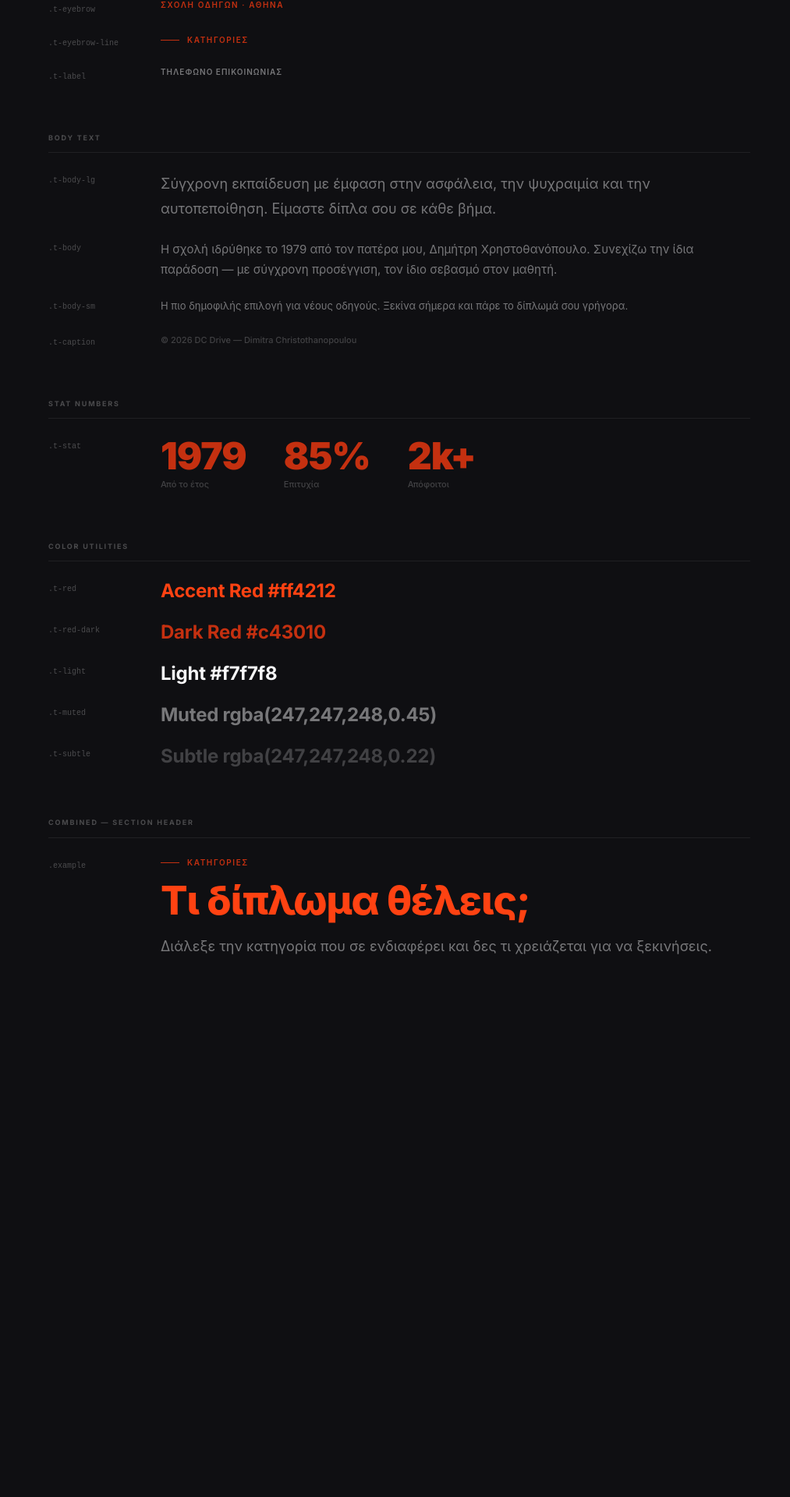
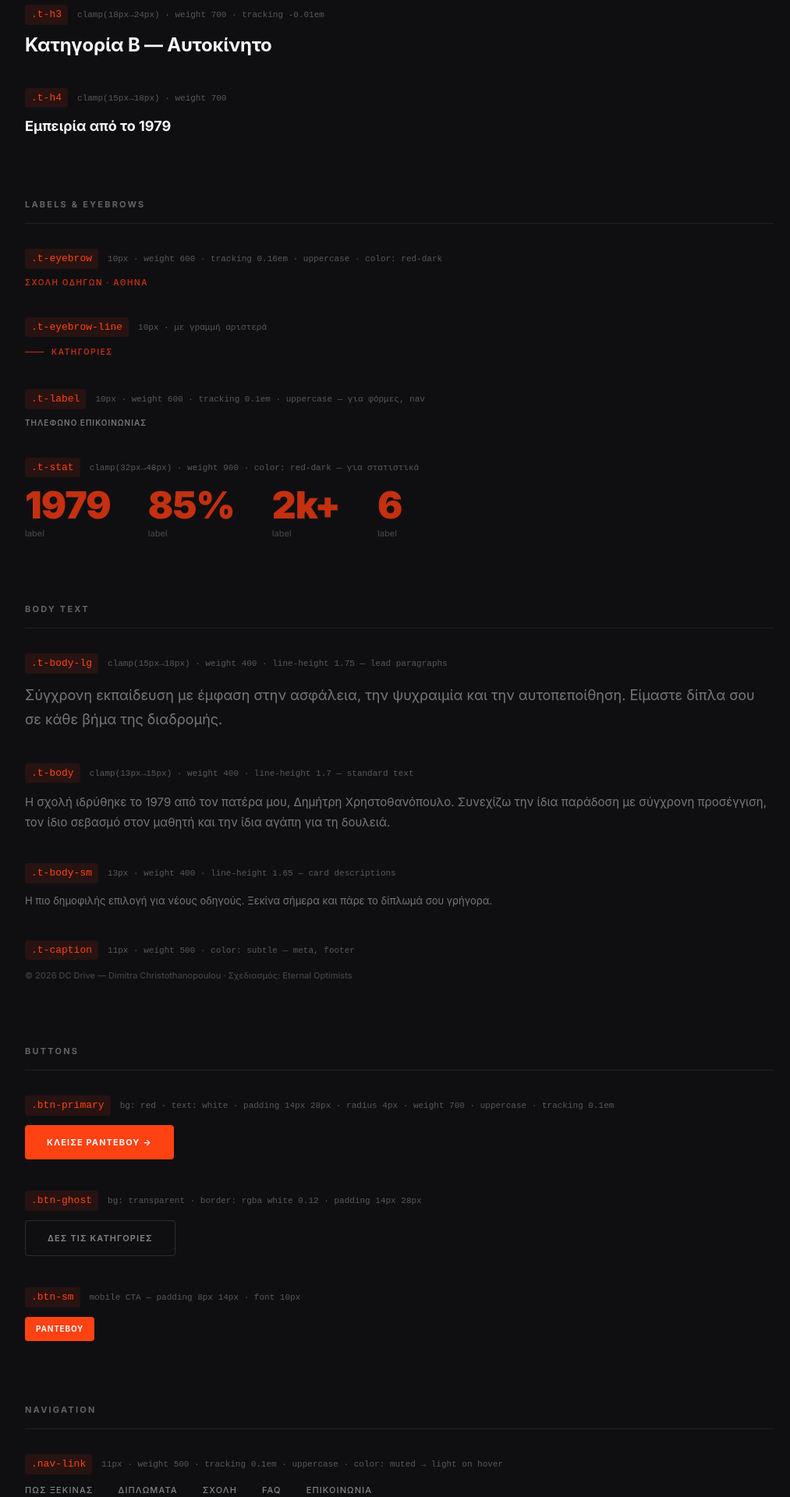
Before and after one commit to bmanologlou/dc26-next, a Next.js app: page /typography in a window 1280 px wide. Shown: the part 877-2797 px from the top of the page at 78% size, without its empty margins (128-1141 px from the left). Before the commit the page ends 2267 px from the top, so only its background shows below. Built offline with nearby package versions, Linux system fonts and the light colour scheme.

Commit message:
Typography page: complete with all elements — headings, body, buttons, nav, form, footer

```diff
--- a/app/typography/page.tsx
+++ b/app/typography/page.tsx
@@ -1,129 +1,263 @@
 export const metadata = { title: 'Typography — DC Drive' }
 
 const Section = ({ title, children }: { title: string, children: React.ReactNode }) => (
-  <div style={{ marginBottom: '64px' }}>
+  <div style={{ marginBottom: '80px' }}>
     <div style={{
-      fontSize: '9px', fontWeight: 700, letterSpacing: '0.2em',
-      textTransform: 'uppercase', color: 'rgba(255,255,255,0.25)',
-      marginBottom: '24px', paddingBottom: '12px',
+      fontSize: '11px', fontWeight: 700, letterSpacing: '0.2em',
+      textTransform: 'uppercase', color: 'rgba(255,255,255,0.35)',
+      marginBottom: '32px', paddingBottom: '16px',
       borderBottom: '1px solid rgba(255,255,255,0.07)',
     }}>
       {title}
     </div>
-    <div style={{ display: 'flex', flexDirection: 'column', gap: '24px' }}>
+    <div style={{ display: 'flex', flexDirection: 'column', gap: '40px' }}>
       {children}
     </div>
   </div>
 )
 
-const Row = ({ label, children }: { label: string, children: React.ReactNode }) => (
-  <div style={{ display: 'grid', gridTemplateColumns: '120px 1fr', gap: '24px', alignItems: 'start' }}>
-    <div style={{ fontSize: '10px', color: 'rgba(255,255,255,0.25)', fontFamily: 'monospace', paddingTop: '4px' }}>
-      .{label}
+const Row = ({ label, spec, children }: { label: string, spec?: string, children: React.ReactNode }) => (
+  <div>
+    <div style={{ display: 'flex', gap: '12px', alignItems: 'baseline', marginBottom: '12px' }}>
+      <code style={{
+        fontSize: '13px', fontFamily: 'monospace',
+        color: '#ff4212', background: 'rgba(255,66,18,0.1)',
+        padding: '3px 8px', borderRadius: '4px',
+      }}>
+        .{label}
+      </code>
+      {spec && (
+        <span style={{ fontSize: '11px', color: 'rgba(255,255,255,0.3)', fontFamily: 'monospace' }}>
+          {spec}
+        </span>
+      )}
     </div>
-    <div>{children}</div>
+    <div style={{ paddingLeft: '0' }}>{children}</div>
   </div>
 )
+
+const RED_FILTER = 'brightness(0) saturate(100%) invert(31%) sepia(98%) saturate(1234%) hue-rotate(353deg) brightness(95%) contrast(110%)'
 
 export default function Typography() {
   return (
     <main style={{ background: '#0f0f12', minHeight: '100vh', padding: 'clamp(48px, 8vw, 96px) clamp(24px, 5vw, 80px)' }}>
-      <div style={{ maxWidth: '900px', margin: '0 auto' }}>
+      <div style={{ maxWidth: '960px', margin: '0 auto' }}>
 
-        <div style={{ marginBottom: '80px' }}>
-          <div style={{ fontSize: '10px', color: 'rgba(255,255,255,0.3)', letterSpacing: '0.16em', textTransform: 'uppercase', marginBottom: '8px' }}>
-            DC Drive — Typography System
-          </div>
-          <div style={{ fontSize: '13px', color: 'rgba(255,255,255,0.35)', lineHeight: 1.6 }}>
-            Όλα τα typographic elements του site. Αλλαγές στο <code style={{ background: 'rgba(255,255,255,0.08)', padding: '2px 6px', borderRadius: '3px', fontSize: '11px' }}>globals.css</code> εφαρμόζονται παντού αυτόματα.
+        {/* Header */}
+        <div style={{ marginBottom: '80px', paddingBottom: '40px', borderBottom: '1px solid rgba(255,255,255,0.07)' }}>
+          <img src="/assets/dc-logotype.svg" alt="DC Drive" style={{ height: '40px', filter: RED_FILTER, marginBottom: '24px', display: 'block' }} />
+          <div style={{ fontSize: '22px', fontWeight: 700, color: '#f7f7f8', marginBottom: '8px' }}>Typography System</div>
+          <div style={{ fontSize: '14px', color: 'rgba(255,255,255,0.4)', lineHeight: 1.6 }}>
+            Όλα τα typographic elements του site. Αλλαγές στο{' '}
+            <code style={{ background: 'rgba(255,255,255,0.08)', padding: '2px 6px', borderRadius: '3px' }}>globals.css</code>
+            {' '}εφαρμόζονται παντού αυτόματα.
           </div>
         </div>
 
-        {/* Headings */}
+        {/* HEADINGS */}
         <Section title="Headings">
-          <Row label="t-display">
+          <Row label="t-display" spec="clamp(48px→104px) · weight 900 · tracking -0.03em">
             <p className="t-display" style={{ margin: 0 }}>Μάθε να οδηγείς.</p>
           </Row>
-          <Row label="t-h1">
+          <Row label="t-h1" spec="clamp(40px→80px) · weight 900 · tracking -0.025em">
             <p className="t-h1" style={{ margin: 0 }}>Μάθε να οδηγείς.</p>
           </Row>
-          <Row label="t-h2">
+          <Row label="t-h2" spec="clamp(28px→52px) · weight 800 · tracking -0.02em · color: red">
             <p className="t-h2" style={{ margin: 0 }}>Τι δίπλωμα θέλεις;</p>
           </Row>
-          <Row label="t-h3">
+          <Row label="t-h3" spec="clamp(18px→24px) · weight 700 · tracking -0.01em">
             <p className="t-h3" style={{ margin: 0 }}>Κατηγορία Β — Αυτοκίνητο</p>
           </Row>
-          <Row label="t-h4">
+          <Row label="t-h4" spec="clamp(15px→18px) · weight 700">
             <p className="t-h4" style={{ margin: 0 }}>Εμπειρία από το 1979</p>
           </Row>
         </Section>
 
-        {/* Labels */}
+        {/* LABELS */}
         <Section title="Labels & Eyebrows">
-          <Row label="t-eyebrow">
+          <Row label="t-eyebrow" spec="10px · weight 600 · tracking 0.16em · uppercase · color: red-dark">
             <p className="t-eyebrow" style={{ margin: 0 }}>Σχολή Οδηγών · Αθήνα</p>
           </Row>
-          <Row label="t-eyebrow-line">
+          <Row label="t-eyebrow-line" spec="10px · με γραμμή αριστερά">
             <p className="t-eyebrow-line" style={{ margin: 0 }}>Κατηγορίες</p>
           </Row>
-          <Row label="t-label">
+          <Row label="t-label" spec="10px · weight 600 · tracking 0.1em · uppercase — για φόρμες, nav">
             <p className="t-label" style={{ margin: 0 }}>Τηλέφωνο επικοινωνίας</p>
           </Row>
-        </Section>
-
-        {/* Body */}
-        <Section title="Body Text">
-          <Row label="t-body-lg">
-            <p className="t-body-lg" style={{ margin: 0 }}>Σύγχρονη εκπαίδευση με έμφαση στην ασφάλεια, την ψυχραιμία και την αυτοπεποίθηση. Είμαστε δίπλα σου σε κάθε βήμα.</p>
-          </Row>
-          <Row label="t-body">
-            <p className="t-body" style={{ margin: 0 }}>Η σχολή ιδρύθηκε το 1979 από τον πατέρα μου, Δημήτρη Χρηστοθανόπουλο. Συνεχίζω την ίδια παράδοση — με σύγχρονη προσέγγιση, τον ίδιο σεβασμό στον μαθητή.</p>
-          </Row>
-          <Row label="t-body-sm">
-            <p className="t-body-sm" style={{ margin: 0 }}>Η πιο δημοφιλής επιλογή για νέους οδηγούς. Ξεκίνα σήμερα και πάρε το δίπλωμά σου γρήγορα.</p>
-          </Row>
-          <Row label="t-caption">
-            <p className="t-caption" style={{ margin: 0 }}>© 2026 DC Drive — Dimitra Christothanopoulou</p>
-          </Row>
-        </Section>
-
-        {/* Stats */}
-        <Section title="Stat Numbers">
-          <Row label="t-stat">
-            <div style={{ display: 'flex', gap: '48px' }}>
-              <div><p className="t-stat" style={{ margin: 0 }}>1979</p><p className="t-caption" style={{ margin: '4px 0 0' }}>Από το έτος</p></div>
-              <div><p className="t-stat" style={{ margin: 0 }}>85%</p><p className="t-caption" style={{ margin: '4px 0 0' }}>Επιτυχία</p></div>
-              <div><p className="t-stat" style={{ margin: 0 }}>2k+</p><p className="t-caption" style={{ margin: '4px 0 0' }}>Απόφοιτοι</p></div>
+          <Row label="t-stat" spec="clamp(32px→48px) · weight 900 · color: red-dark — για στατιστικά">
+            <div style={{ display: 'flex', gap: '48px', flexWrap: 'wrap' }}>
+              {['1979', '85%', '2k+', '6'].map(n => (
+                <div key={n}>
+                  <p className="t-stat" style={{ margin: 0 }}>{n}</p>
+                  <p className="t-caption" style={{ margin: '4px 0 0' }}>label</p>
+                </div>
+              ))}
             </div>
           </Row>
         </Section>
 
-        {/* Colors */}
-        <Section title="Color Utilities">
-          <Row label="t-red">
-            <p className="t-h3 t-red" style={{ margin: 0 }}>Accent Red #ff4212</p>
+        {/* BODY */}
+        <Section title="Body Text">
+          <Row label="t-body-lg" spec="clamp(15px→18px) · weight 400 · line-height 1.75 — lead paragraphs">
+            <p className="t-body-lg" style={{ margin: 0 }}>Σύγχρονη εκπαίδευση με έμφαση στην ασφάλεια, την ψυχραιμία και την αυτοπεποίθηση. Είμαστε δίπλα σου σε κάθε βήμα της διαδρομής.</p>
           </Row>
-          <Row label="t-red-dark">
-            <p className="t-h3 t-red-dark" style={{ margin: 0 }}>Dark Red #c43010</p>
+          <Row label="t-body" spec="clamp(13px→15px) · weight 400 · line-height 1.7 — standard text">
+            <p className="t-body" style={{ margin: 0 }}>Η σχολή ιδρύθηκε το 1979 από τον πατέρα μου, Δημήτρη Χρηστοθανόπουλο. Συνεχίζω την ίδια παράδοση με σύγχρονη προσέγγιση, τον ίδιο σεβασμό στον μαθητή και την ίδια αγάπη για τη δουλειά.</p>
           </Row>
-          <Row label="t-light">
-            <p className="t-h3 t-light" style={{ margin: 0 }}>Light #f7f7f8</p>
+          <Row label="t-body-sm" spec="13px · weight 400 · line-height 1.65 — card descriptions">
+            <p className="t-body-sm" style={{ margin: 0 }}>Η πιο δημοφιλής επιλογή για νέους οδηγούς. Ξεκίνα σήμερα και πάρε το δίπλωμά σου γρήγορα.</p>
           </Row>
-          <Row label="t-muted">
-            <p className="t-h3 t-muted" style={{ margin: 0 }}>Muted rgba(247,247,248,0.45)</p>
-          </Row>
-          <Row label="t-subtle">
-            <p className="t-h3 t-subtle" style={{ margin: 0 }}>Subtle rgba(247,247,248,0.22)</p>
+          <Row label="t-caption" spec="11px · weight 500 · color: subtle — meta, footer">
+            <p className="t-caption" style={{ margin: 0 }}>© 2026 DC Drive — Dimitra Christothanopoulou · Σχεδιασμός: Eternal Optimists</p>
           </Row>
         </Section>
 
-        {/* Combined example */}
-        <Section title="Combined — Section Header">
+        {/* BUTTONS */}
+        <Section title="Buttons">
+          <Row label="btn-primary" spec="bg: red · text: white · padding 14px 28px · radius 4px · weight 700 · uppercase · tracking 0.1em">
+            <a href="#" style={{
+              display: 'inline-flex', alignItems: 'center', gap: '8px',
+              background: '#ff4212', color: '#f7f7f8',
+              padding: '14px 28px', borderRadius: '4px',
+              fontSize: '11px', fontWeight: 700, letterSpacing: '0.1em',
+              textTransform: 'uppercase', textDecoration: 'none',
+            }}>
+              Κλείσε ραντεβού →
+            </a>
+          </Row>
+          <Row label="btn-ghost" spec="bg: transparent · border: rgba white 0.12 · padding 14px 28px">
+            <a href="#" style={{
+              display: 'inline-flex', alignItems: 'center',
+              background: 'transparent', color: 'rgba(247,247,248,0.5)',
+              padding: '14px 28px', borderRadius: '4px',
+              border: '1.5px solid rgba(255,255,255,0.12)',
+              fontSize: '11px', fontWeight: 600, letterSpacing: '0.1em',
+              textTransform: 'uppercase', textDecoration: 'none',
+            }}>
+              Δες τις κατηγορίες
+            </a>
+          </Row>
+          <Row label="btn-sm" spec="mobile CTA — padding 8px 14px · font 10px">
+            <a href="#" style={{
+              display: 'inline-flex',
+              background: '#ff4212', color: '#f7f7f8',
+              padding: '8px 14px', borderRadius: '4px',
+              fontSize: '10px', fontWeight: 700, letterSpacing: '0.08em',
+              textTransform: 'uppercase', textDecoration: 'none',
+            }}>
+              Ραντεβού
+            </a>
+          </Row>
+        </Section>
+
+        {/* NAV */}
+        <Section title="Navigation">
+          <Row label="nav-link" spec="11px · weight 500 · tracking 0.1em · uppercase · color: muted → light on hover">
+            <div style={{ display: 'flex', gap: '32px', flexWrap: 'wrap' }}>
+              {['Πώς ξεκινάς', 'Διπλώματα', 'Σχολή', 'FAQ', 'Επικοινωνία'].map(l => (
+                <span key={l} style={{ fontSize: '11px', fontWeight: 500, letterSpacing: '0.1em', textTransform: 'uppercase', color: 'rgba(247,247,248,0.5)' }}>{l}</span>
+              ))}
+            </div>
+          </Row>
+          <Row label="nav-mobile-link" spec="clamp(32px→52px) · weight 800 · tracking -0.02em — fullscreen menu">
+            <div style={{ display: 'flex', flexDirection: 'column', gap: '4px' }}>
+              {['Πώς ξεκινάς', 'Διπλώματα'].map(l => (
+                <span key={l} style={{ fontSize: 'clamp(32px, 6vw, 52px)', fontWeight: 800, letterSpacing: '-0.02em', color: '#f7f7f8', lineHeight: 1.15 }}>{l}</span>
+              ))}
+            </div>
+          </Row>
+        </Section>
+
+        {/* FORM */}
+        <Section title="Form Elements">
+          <Row label="form-label" spec="10px · weight 600 · tracking 0.1em · uppercase · color: muted">
+            <div style={{ display: 'flex', flexDirection: 'column', gap: '6px', maxWidth: '400px' }}>
+              <label style={{ fontSize: '10px', fontWeight: 600, letterSpacing: '0.1em', textTransform: 'uppercase', color: 'rgba(247,247,248,0.5)' }}>
+                Τηλέφωνο
+              </label>
+              <input type="text" placeholder="69X XXX XXXX" style={{
+                width: '100%', padding: '12px 16px',
+                background: '#1a1a20', border: '1px solid rgba(255,255,255,0.07)',
+                borderRadius: '4px', color: '#f7f7f8', fontSize: '14px', outline: 'none',
+              }} />
+            </div>
+          </Row>
+          <Row label="form-select" spec="ίδιο με input">
+            <select style={{
+              width: '100%', maxWidth: '400px', padding: '12px 16px',
+              background: '#1a1a20', border: '1px solid rgba(255,255,255,0.07)',
+              borderRadius: '4px', color: '#f7f7f8', fontSize: '14px', outline: 'none',
+            }}>
+              <option>Κατηγορία Β</option>
+              <option>Κατηγορία Α</option>
+            </select>
+          </Row>
+          <Row label="form-textarea" spec="ίδιο με input · min-height 120px">
+            <textarea placeholder="Μήνυμα..." rows={3} style={{
+              width: '100%', maxWidth: '400px', padding: '12px 16px',
+              background: '#1a1a20', border: '1px solid rgba(255,255,255,0.07)',
+              borderRadius: '4px', color: '#f7f7f8', fontSize: '14px', outline: 'none',
+              resize: 'vertical', fontFamily: 'inherit',
+            }} />
+          </Row>
+        </Section>
+
+        {/* FOOTER */}
+        <Section title="Footer">
+          <Row label="footer-heading" spec="10px · weight 600 · tracking 0.12em · uppercase · color: red-dark">
+            <p style={{ fontSize: '10px', fontWeight: 600, letterSpacing: '0.12em', textTransform: 'uppercase', color: '#c43010', margin: 0 }}>
+              Διπλώματα
+            </p>
+          </Row>
+          <Row label="footer-link" spec="13px · weight 400 · color: muted → light on hover">
+            <div style={{ display: 'flex', flexDirection: 'column', gap: '10px' }}>
+              {['Αυτοκίνητο', 'Μοτοσυκλέτα', 'Επαγγελματικά'].map(l => (
+                <span key={l} style={{ fontSize: '13px', color: 'rgba(247,247,248,0.45)' }}>{l}</span>
+              ))}
+            </div>
+          </Row>
+          <Row label="footer-tagline" spec="13px · color: muted · line-height 1.6">
+            <p style={{ fontSize: '13px', color: 'rgba(247,247,248,0.45)', lineHeight: 1.6, margin: 0 }}>
+              Learn Smart, Drive Safe.<br />Σχολή Οδηγών στην Αθήνα από το 1979.
+            </p>
+          </Row>
+          <Row label="footer-copyright" spec="12px · color: subtle">
+            <p style={{ fontSize: '12px', color: 'rgba(247,247,248,0.22)', margin: 0 }}>
+              © 2026 DC Drive — Dimitra Christothanopoulou
+            </p>
+          </Row>
+        </Section>
+
+        {/* COLOR PALETTE */}
+        <Section title="Color Utilities">
+          {[
+            { cls: 't-red', hex: '#ff4212', label: 'Red — CTAs, section headings' },
+            { cls: 't-red-dark', hex: '#c43010', label: 'Red Dark — eyebrows, stats, accents' },
+            { cls: 't-light', hex: '#f7f7f8', label: 'Light — headlines, card titles' },
+            { cls: 't-muted', hex: 'rgba(247,247,248,0.45)', label: 'Muted — body text, descriptions' },
+            { cls: 't-subtle', hex: 'rgba(247,247,248,0.22)', label: 'Subtle — captions, placeholders' },
+          ].map(({ cls, hex, label }) => (
+            <Row key={cls} label={cls} spec={hex}>
+              <p className={`t-h3 ${cls}`} style={{ margin: 0 }}>{label}</p>
+            </Row>
+          ))}
+        </Section>
+
+        {/* COMBINED EXAMPLE */}
+        <Section title="Combined — Section Header Example">
           <Row label="example">
-            <div>
+            <div style={{ maxWidth: '600px' }}>
               <p className="t-eyebrow-line" style={{ margin: '0 0 12px' }}>Κατηγορίες</p>
               <p className="t-h2" style={{ margin: '0 0 16px' }}>Τι δίπλωμα θέλεις;</p>
-              <p className="t-body-lg" style={{ margin: 0 }}>Διάλεξε την κατηγορία που σε ενδιαφέρει και δες τι χρειάζεται για να ξεκινήσεις.</p>
+              <p className="t-body-lg" style={{ margin: '0 0 32px' }}>Διάλεξε την κατηγορία που σε ενδιαφέρει και δες τι χρειάζεται για να ξεκινήσεις.</p>
+              <div style={{ display: 'flex', gap: '12px' }}>
+                <a href="#" style={{ display: 'inline-flex', alignItems: 'center', gap: '8px', background: '#ff4212', color: '#f7f7f8', padding: '14px 28px', borderRadius: '4px', fontSize: '11px', fontWeight: 700, letterSpacing: '0.1em', textTransform: 'uppercase', textDecoration: 'none' }}>
+                  Κλείσε ραντεβού →
+                </a>
+                <a href="#" style={{ display: 'inline-flex', alignItems: 'center', background: 'transparent', color: 'rgba(247,247,248,0.5)', padding: '14px 28px', borderRadius: '4px', border: '1.5px solid rgba(255,255,255,0.12)', fontSize: '11px', fontWeight: 600, letterSpacing: '0.1em', textTransform: 'uppercase', textDecoration: 'none' }}>
+                  Δες τις κατηγορίες
+                </a>
+              </div>
             </div>
           </Row>
         </Section>
```
